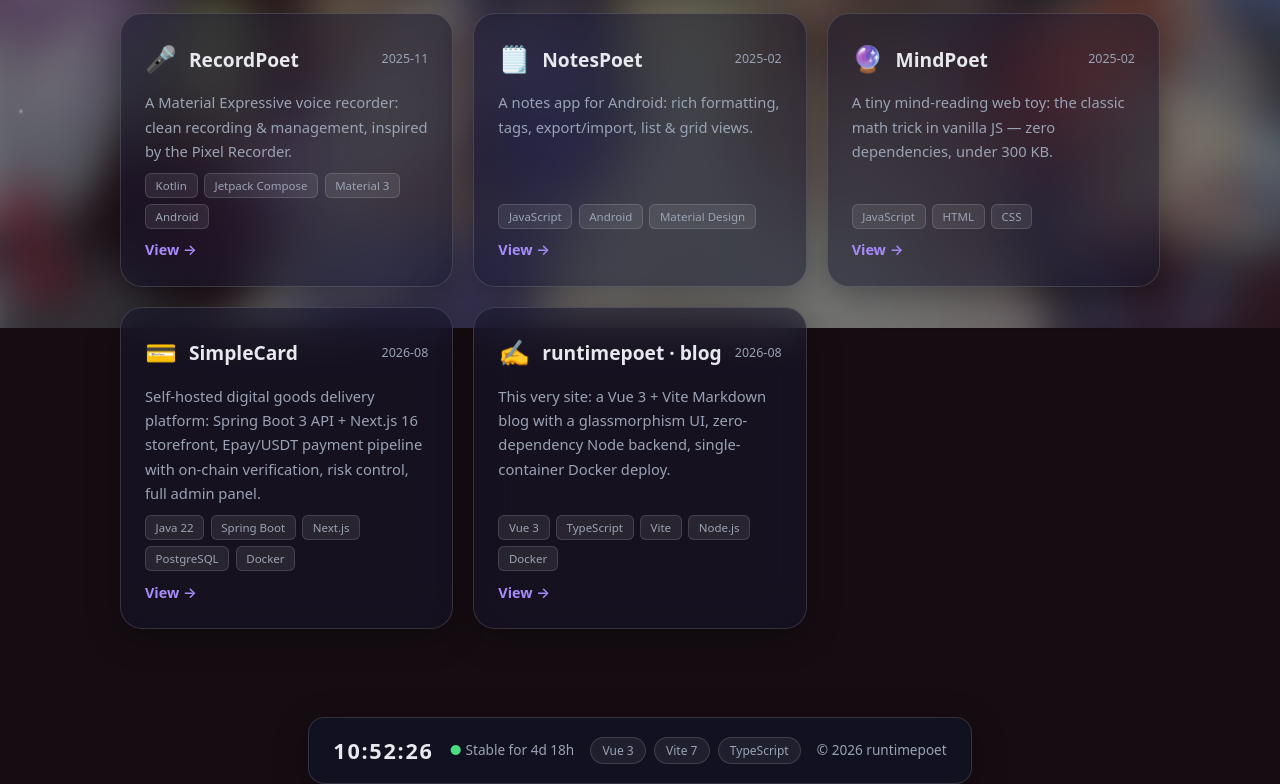
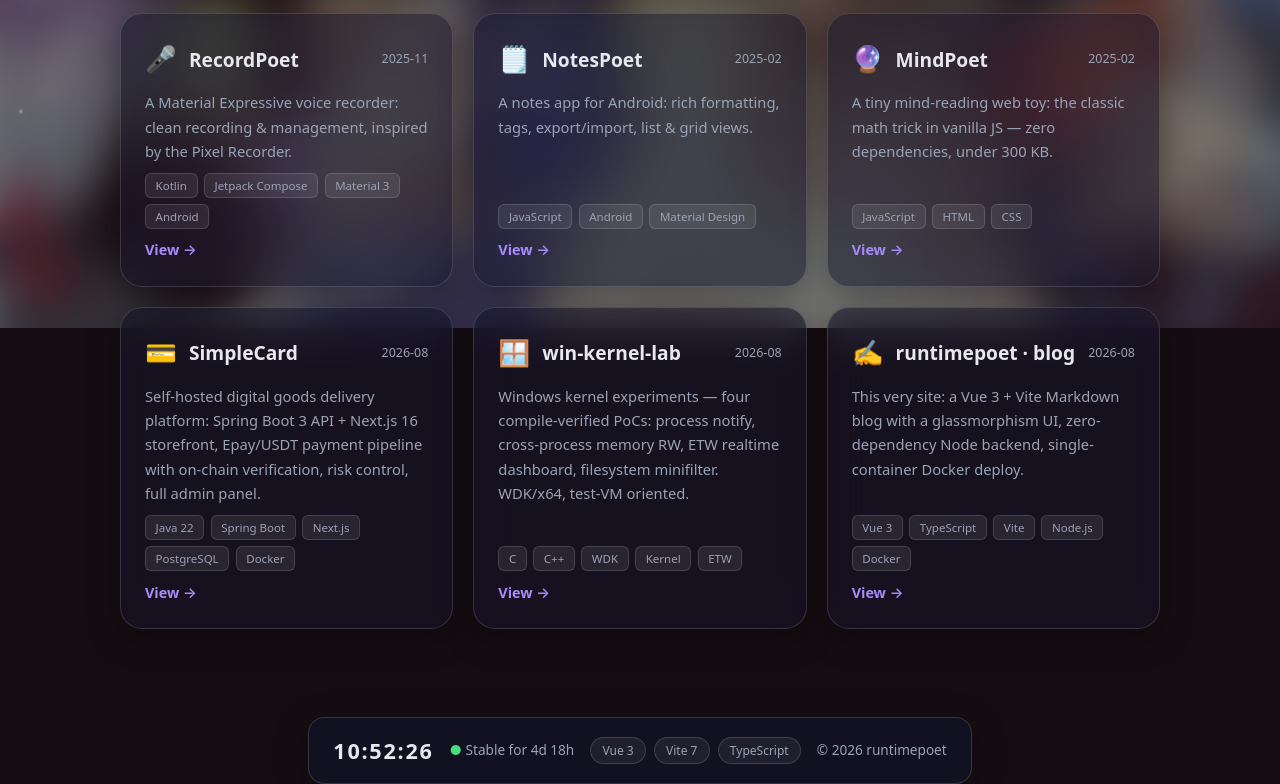
Before and after one commit to runtimepoet/blog, a Vue app in the folder frontend/: page /projects in a window 1280 px wide. Shown: the part 472-1256 px from the top of the page. Built offline with nearby package versions, Linux system fonts and the light colour scheme; no server answers.

Commit message:
Add win-kernel-lab to projects

```diff
--- a/frontend/src/components/ProfileCard.vue
+++ b/frontend/src/components/ProfileCard.vue
@@ -8,7 +8,7 @@ const EMAIL = 'runtimepoet910601@gmail.com'
 
 const postCount = computed(() => posts.value.length)
 const tagCount = computed(() => new Set(posts.value.flatMap(p => p.tags)).size)
-const projectCount = 8
+const projectCount = 9
 </script>
 
 <template>
--- a/frontend/src/pages/Projects.vue
+++ b/frontend/src/pages/Projects.vue
@@ -77,6 +77,15 @@ const projects: Project[] = [
     date: '2026-08',
   },
   {
+    emoji: '🪟',
+    name: 'win-kernel-lab',
+    zh: 'Windows 内核实验室：进程监控 / 跨进程内存读写 / ETW 实时仪表盘 / 文件微过滤四个独立 PoC，WDK x64 编译通过，面向测试 VM。',
+    en: 'Windows kernel experiments — four compile-verified PoCs: process notify, cross-process memory RW, ETW realtime dashboard, filesystem minifilter. WDK/x64, test-VM oriented.',
+    tech: ['C', 'C++', 'WDK', 'Kernel', 'ETW'],
+    url: 'https://github.com/runtimepoet/win-kernel-lab',
+    date: '2026-08',
+  },
+  {
     emoji: '✍️',
     name: 'runtimepoet · blog',
     zh: '你正在看的这个站：Vue 3 + Vite Markdown 博客，毛玻璃 UI，零依赖 Node 后端，单容器 Docker 部署。',
```
Also changed, not shown: 1 other file (tests, documents, lock files or other folders).
